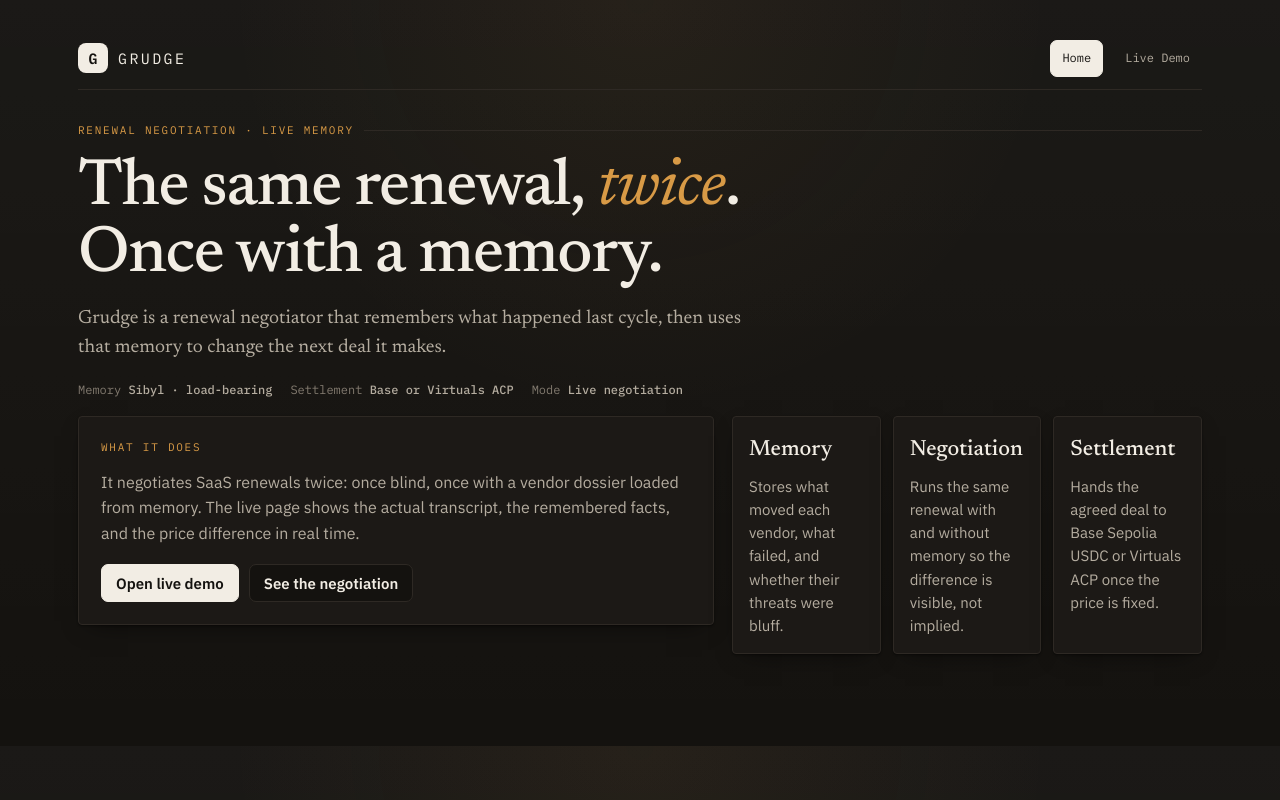
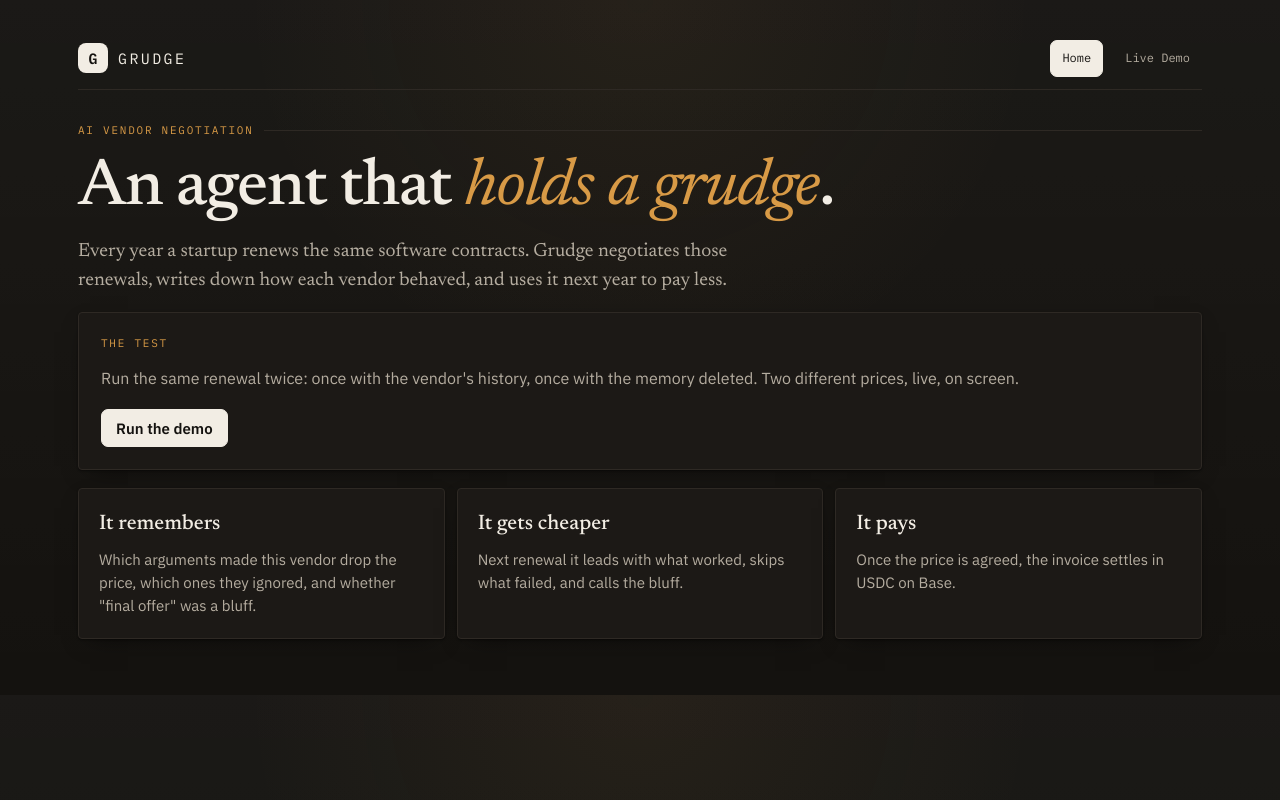
Before and after one commit to anushkasomani/grudge, a plain HTML site: page web/index.html in a window 1280 px wide. Drawn offline with Linux system fonts and the light colour scheme.

Commit message:
Rewrite page copy in plain language
The old copy explained the same idea four times and used vague filler
("visible, not implied"). The two-line tagline was long enough to wrap
awkwardly at every width.

- tagline: "An agent that holds a grudge."
- home page states the situation once, then three short cards
- session labels say what actually happens ("Session 1 - learn",
  "Session 2 - use it") instead of "fresh process boundary"
- feature cards stack full-width instead of being squeezed into a
  narrow side column where headings wrapped mid-phrase

```diff
--- a/acp_sidecar/settle.mjs
+++ b/acp_sidecar/settle.mjs
@@ -29,7 +29,7 @@ function isTerminal(status) {
 async function main() {
   const input = JSON.parse(readFileSync(0, "utf8") || "{}");
   const { amount, memo = "" } = input;
-
+//ACP_WALLET_ADDRESS : BUYER AGENT
   const {
     ACP_WALLET_ADDRESS,
     ACP_WALLET_ID,
--- a/web/index.html
+++ b/web/index.html
@@ -50,7 +50,7 @@
   .wrap {
     max-width: 1180px;
     margin: 0 auto;
-    padding: 40px 28px 92px;
+    padding: 40px 28px 56px;
     display: flex;
     flex-direction: column;
     gap: 32px;
@@ -107,13 +107,9 @@
   .page[hidden] { display: none; }
 
   .home {
-    display: grid;
-    grid-template-columns: 1.15fr .85fr;
+    display: flex;
+    flex-direction: column;
     gap: 18px;
-    align-items: start;
-  }
-  @media (max-width: 900px) {
-    .home { grid-template-columns: 1fr; }
   }
   .home-panel {
     background: var(--card);
@@ -173,13 +169,17 @@
     border-radius: 4px;
     background: var(--card);
     box-shadow: var(--shadow);
-    padding: 16px;
+    padding: 20px;
+    display: flex;
+    flex-direction: column;
+    gap: 6px;
   }
   .feature h3 {
-    margin: 0 0 8px;
+    margin: 0;
     font-family: var(--display);
-    font-size: 22px;
+    font-size: 21px;
     font-weight: 500;
+    text-wrap: balance;
   }
   .feature p {
     margin: 0;
@@ -745,42 +745,36 @@
   </nav>
 
   <section class="page masthead" id="homePage">
-    <div class="eyebrow">Renewal negotiation · live memory</div>
-    <h1>The same renewal, <em>twice</em>.<br>Once with a memory.</h1>
+    <div class="eyebrow">AI vendor negotiation</div>
+    <h1>An agent that <em>holds a grudge</em>.</h1>
     <p class="standfirst">
-      Grudge is a renewal negotiator that remembers what happened last cycle, then
-      uses that memory to change the next deal it makes.
+      Every year a startup renews the same software contracts. Grudge negotiates
+      those renewals, writes down how each vendor behaved, and uses it next year
+      to pay less.
     </p>
-    <div class="meta">
-      <span>Memory <b>Sibyl · load-bearing</b></span>
-      <span>Settlement <b>Base or Virtuals ACP</b></span>
-      <span>Mode <b>Live negotiation</b></span>
-    </div>
     <div class="home">
       <div class="home-panel">
-        <div class="home-kicker">What it does</div>
+        <div class="home-kicker">The test</div>
         <p class="home-copy">
-          It negotiates SaaS renewals twice: once blind, once with a vendor dossier
-          loaded from memory. The live page shows the actual transcript, the remembered
-          facts, and the price difference in real time.
+          Run the same renewal twice: once with the vendor's history, once with
+          the memory deleted. Two different prices, live, on screen.
         </p>
         <div class="home-actions">
-          <a class="home-cta primary" href="#live">Open live demo</a>
-          <a class="home-cta" href="#live">See the negotiation</a>
+          <a class="home-cta primary" href="#live">Run the demo</a>
         </div>
       </div>
       <div class="feature-grid">
         <div class="feature">
-          <h3>Memory</h3>
-          <p>Stores what moved each vendor, what failed, and whether their threats were bluff.</p>
+          <h3>It remembers</h3>
+          <p>Which arguments made this vendor drop the price, which ones they ignored, and whether "final offer" was a bluff.</p>
         </div>
         <div class="feature">
-          <h3>Negotiation</h3>
-          <p>Runs the same renewal with and without memory so the difference is visible, not implied.</p>
+          <h3>It gets cheaper</h3>
+          <p>Next renewal it leads with what worked, skips what failed, and calls the bluff.</p>
         </div>
         <div class="feature">
-          <h3>Settlement</h3>
-          <p>Hands the agreed deal to Base Sepolia USDC or Virtuals ACP once the price is fixed.</p>
+          <h3>It pays</h3>
+          <p>Once the price is agreed, the invoice settles in USDC on Base.</p>
         </div>
       </div>
     </div>
@@ -788,11 +782,11 @@
 
   <div class="page" id="livePage" hidden>
     <header class="masthead">
-      <div class="eyebrow">Renewal negotiation · live memory</div>
-      <h1>The same renewal, <em>twice</em>.<br>Once with a memory.</h1>
+      <div class="eyebrow">Live negotiation</div>
+      <h1>With memory <em>vs</em> without.</h1>
       <p class="standfirst">
-        Grudge negotiates a vendor, remembers what worked, and runs the same renewal
-        again with the dossier intact. The browser shows the actual turns as they happen.
+        Pick a vendor and press run. You will see both negotiations happen line by
+        line, and the two final prices.
       </p>
       <div class="meta">
         <span>List price <b id="listPriceMeta">-</b></span>
@@ -987,8 +981,8 @@ function escapeHtml(value) {
 function clearUi() {
   $("sessionOne").classList.add("active");
   $("sessionTwo").classList.remove("active");
-  $("sessionOneDetail").textContent = "Waiting to load prior vendor memory and write the next renewal to Sibyl.";
-  $("sessionTwoDetail").textContent = "After Session 1, the demo reopens Sibyl and reads every persisted negotiation for this vendor.";
+  $("sessionOneDetail").textContent = "Waiting to start.";
+  $("sessionTwoDetail").textContent = "Reopens the memory file and reads back everything saved about this vendor.";
   $("seedResult").textContent = "-";
   $("recallResult").textContent = "-";
   $("seedHeadPrice").textContent = "-";
```
Also changed, not shown: 1 other file.
